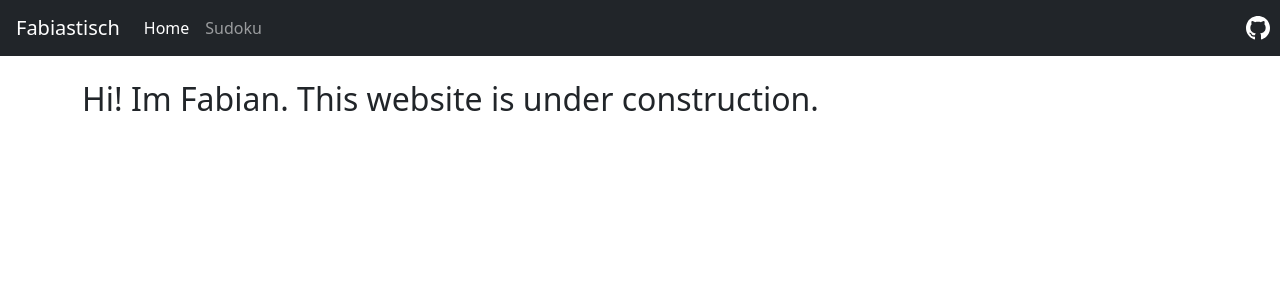
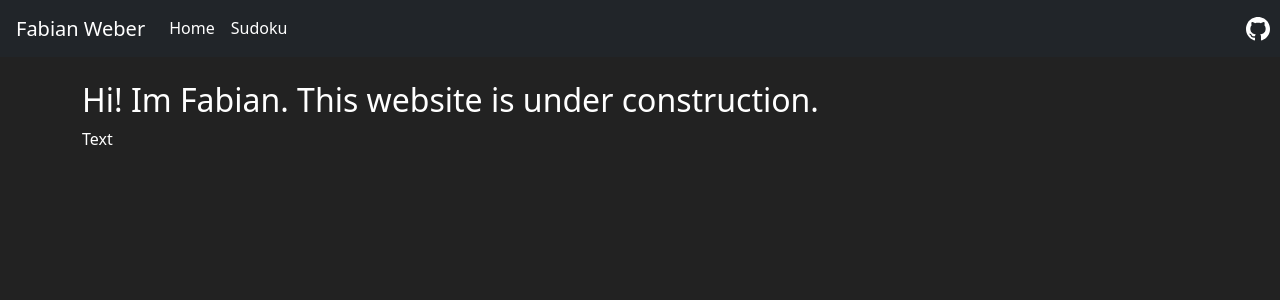
Before and after one commit to fabiastisch/fabiastisch.github.io, an Angular app: page /home in a window 1280 px wide. Shown: the top 300 px of the page. Built offline with nearby package versions, Linux system fonts and the light colour scheme.

Commit message:
Add Underline component

```diff
--- a/src/app/app.module.ts
+++ b/src/app/app.module.ts
@@ -9,6 +9,7 @@ import {HomeComponent} from "./home/home.component";
 import {SudokuComponent} from "./sudoku/sudoku.component";
 import {FormsModule} from "@angular/forms";
 import {NgbModule} from "@ng-bootstrap/ng-bootstrap";
+import { UnderlineComponent } from './underline/underline.component';
 
 @NgModule({
   declarations: [
@@ -16,6 +17,7 @@ import {NgbModule} from "@ng-bootstrap/ng-bootstrap";
     SudokuComponent,
     HeaderComponent,
     HomeComponent,
+    UnderlineComponent,
   ],
   imports: [
     BrowserModule,
--- a/src/app/header/header.component.html
+++ b/src/app/header/header.component.html
@@ -1,5 +1,5 @@
 <nav class="navbar navbar-expand navbar-dark flex-column flex-md-row bg-dark mb-4">
-  <a class="navbar-brand ps-3" href="#">Fabiastisch</a>
+  <a class="navbar-brand ps-3" href="#">Fabian Weber</a>
   <button class="navbar-toggler" type="button" data-toggle="collapse" data-target="#navbarCollapse"
           aria-controls="navbarCollapse" aria-expanded="false" aria-label="Toggle navigation">
     <span class="navbar-toggler-icon"></span>
@@ -7,12 +7,13 @@
   <div class="collapse navbar-collapse" id="navbarCollapse">
     <ul class="navbar-nav mr-auto">
       <li class="nav-item ">
-        <a class="nav-link" routerLinkActive="active" [routerLinkActiveOptions]="{exact: true}" routerLink="/home">Home <span
+               <a class="nav-link" routerLinkActive="active" [routerLinkActiveOptions]="{exact: true}" routerLink="/home"><app-underline> Home</app-underline> <span
           class="sr-only">(current)</span></a>
       </li>
+
       <li class="nav-item">
         <a class="nav-link " routerLinkActive="active" [routerLinkActiveOptions]="{exact: true}"
-           routerLink="/sudoku">Sudoku</a>
+           routerLink="/sudoku"><app-underline>Sudoku</app-underline></a>
       </li>
       <!--<li class="nav-item" [class.active]="route.isActive('/chess', false)">
         <a class="nav-link" href="chess">Chess</a>
--- a/src/app/home/home.component.html
+++ b/src/app/home/home.component.html
@@ -1 +1,3 @@
 <h2>Hi! Im Fabian. This website is under construction.</h2>
+
+<app-underline>Text</app-underline>
--- a/src/app/sudoku/sudoku.component.scss
+++ b/src/app/sudoku/sudoku.component.scss
@@ -8,7 +8,7 @@ $highlightSameCells: #8ceeee;
   height: 50vmin;
   display: flex;
   flex-direction: column;
-  border: 2px solid black;
+  border: 2px solid var(--main-color);
   /*justify-content: center;
   align-items: center;*/
 }
@@ -25,18 +25,18 @@ $highlightSameCells: #8ceeee;
   justify-content: center;
   align-items: center;
   display: flex;
-  border: 1px solid black;
+  border: 1px solid var(--main-color);
   &.top{
-    border-top: 2px solid black;
+    border-top: 2px solid var(--main-color);
   }
   &.left{
-    border-left: 2px solid black;
+    border-left: 2px solid var(--main-color);
   }
   &.right{
-    border-right: 2px solid black;
+    border-right: 2px solid var(--main-color);
   }
   &.bot{
-    border-bottom: 2px solid black;
+    border-bottom: 2px solid var(--main-color);
   }
   &.active{
     background: $activeColor;
--- /dev/null
+++ b/src/app/underline/underline.component.html
@@ -0,0 +1 @@
+<ng-content></ng-content>
--- /dev/null
+++ b/src/app/underline/underline.component.scss
@@ -0,0 +1,19 @@
+:host{
+  color:  var(--main-color, white);
+
+  position:relative;
+  text-decoration:none;
+  display:inline-block;
+}
+:host:after{
+  display:block;
+  content: '';
+  border-bottom: solid 1px var(--main-color, white);
+  transform: scaleX(0);
+  transition: transform 250ms ease-in-out;
+  transform-origin:100% 50%
+}
+:host:hover:after{
+  transform: scaleX(1);
+  transform-origin:0 50%;
+}
--- /dev/null
+++ b/src/app/underline/underline.component.ts
@@ -0,0 +1,14 @@
+import { Component, OnInit } from '@angular/core';
+
+@Component({
+  selector: 'app-underline',
+  templateUrl: './underline.component.html',
+  styleUrls: ['./underline.component.scss']
+})
+export class UnderlineComponent implements OnInit {
+  constructor() { }
+
+  ngOnInit(): void {
+  }
+
+}
--- a/src/styles.scss
+++ b/src/styles.scss
@@ -22,3 +22,15 @@
 .center {
   text-align: center;
 }
+*{
+  color: var(--main-color);
+}
+
+
+body{
+  background-color: var(--background-color);
+}
+:root{
+  --main-color : white;
+  --background-color : #222222;
+}
```
Also changed, not shown: 1 other file (tests, documents, lock files or other folders).
